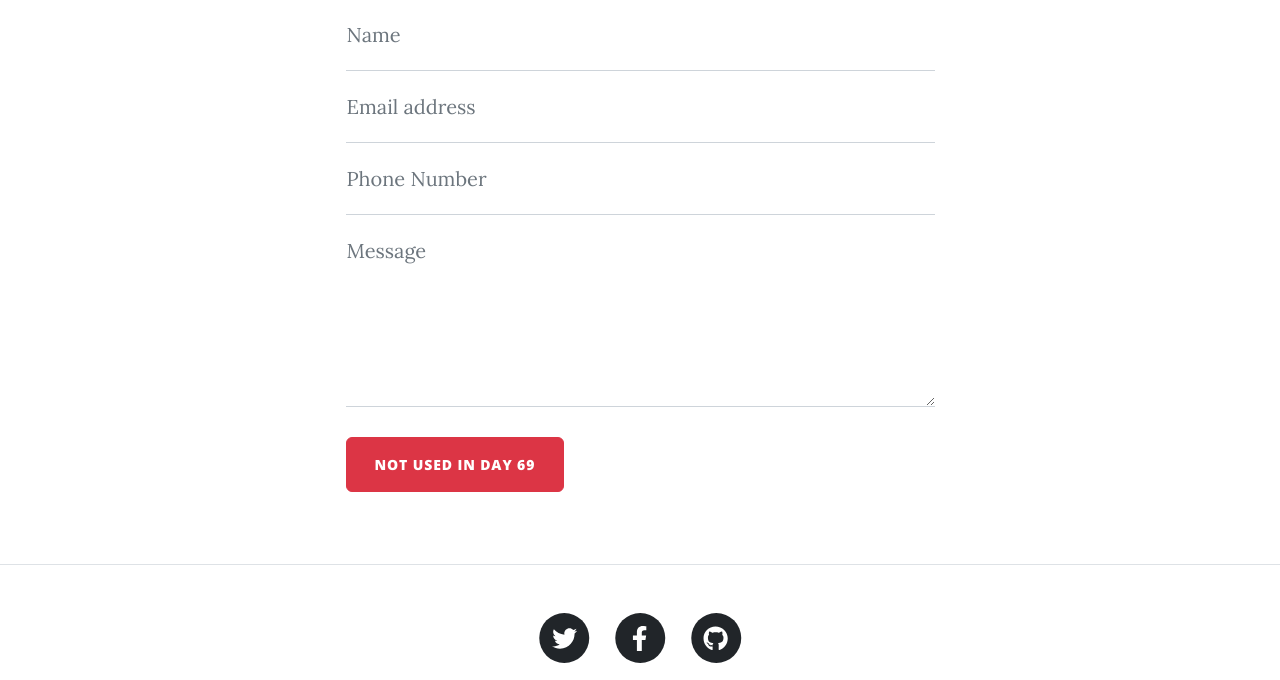
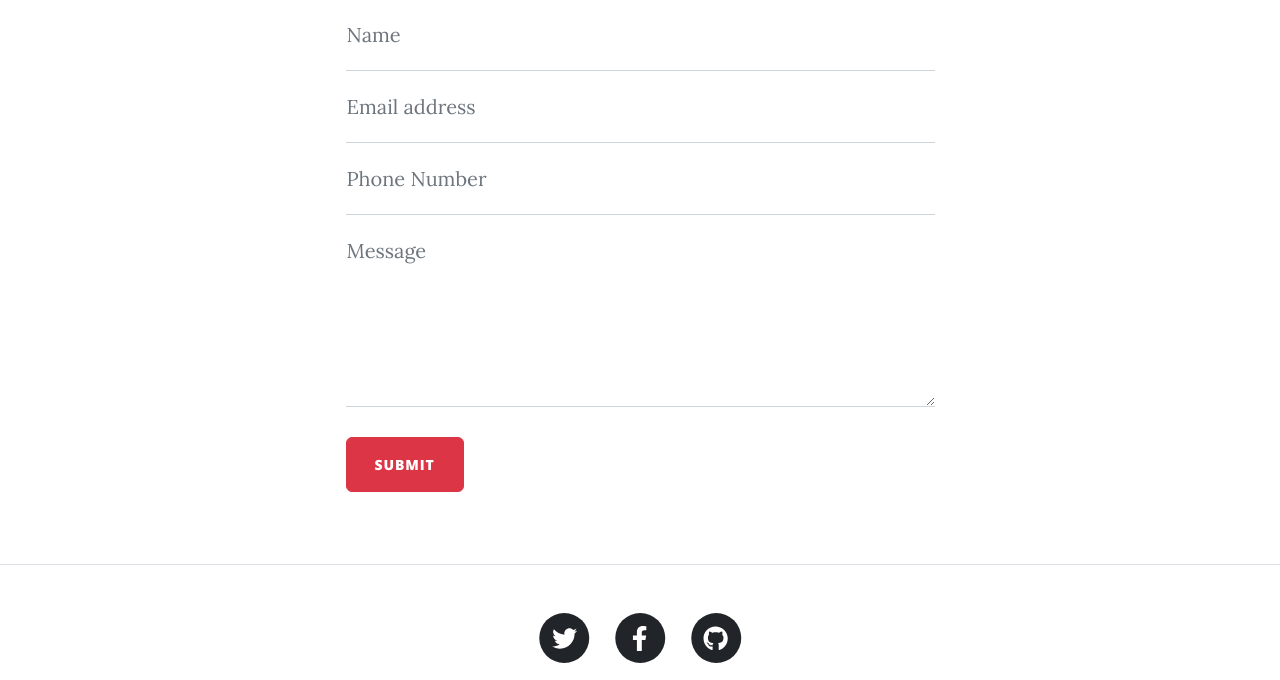
Before and after one commit to ImJay23/theJbolg, a Flask app: page /contact in a window 1280 px wide. Shown: the part 721-1401 px from the top of the page. Run offline with Flask 3, Linux system fonts and the light colour scheme; some libraries are stand-ins or nearby versions.

Commit message:
requirements.txt

```diff
--- a/templates/contact.html
+++ b/templates/contact.html
@@ -88,7 +88,8 @@
               id="submitButton"
               type="submit"
             >
-              NOT USED in Day 69
+              <!-- NOT USED in Day 69 -->
+               Submit
             </button>
           </form>
         </div>
```
Also changed, not shown: requirements.txt (+21 -11 lines).
